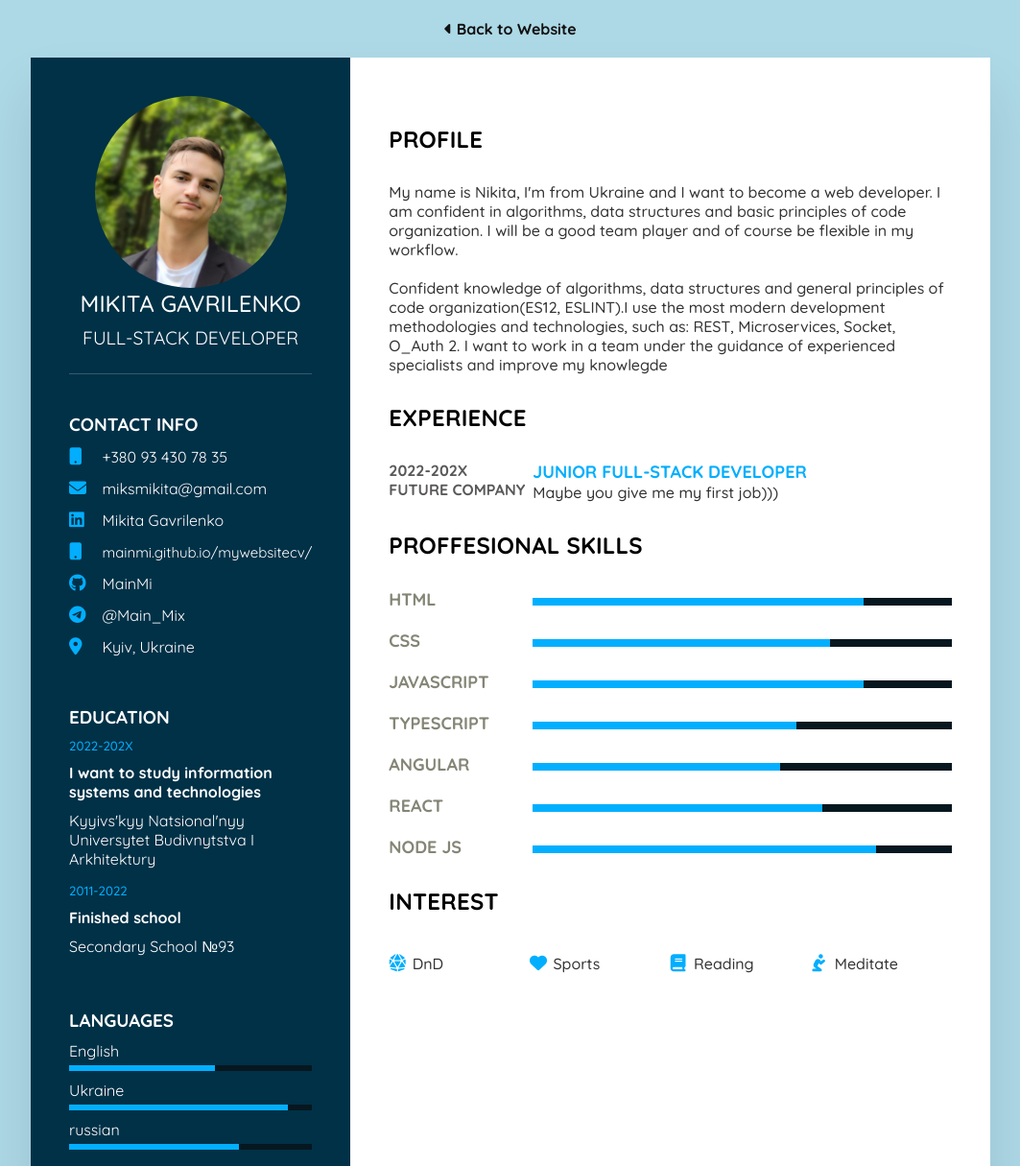
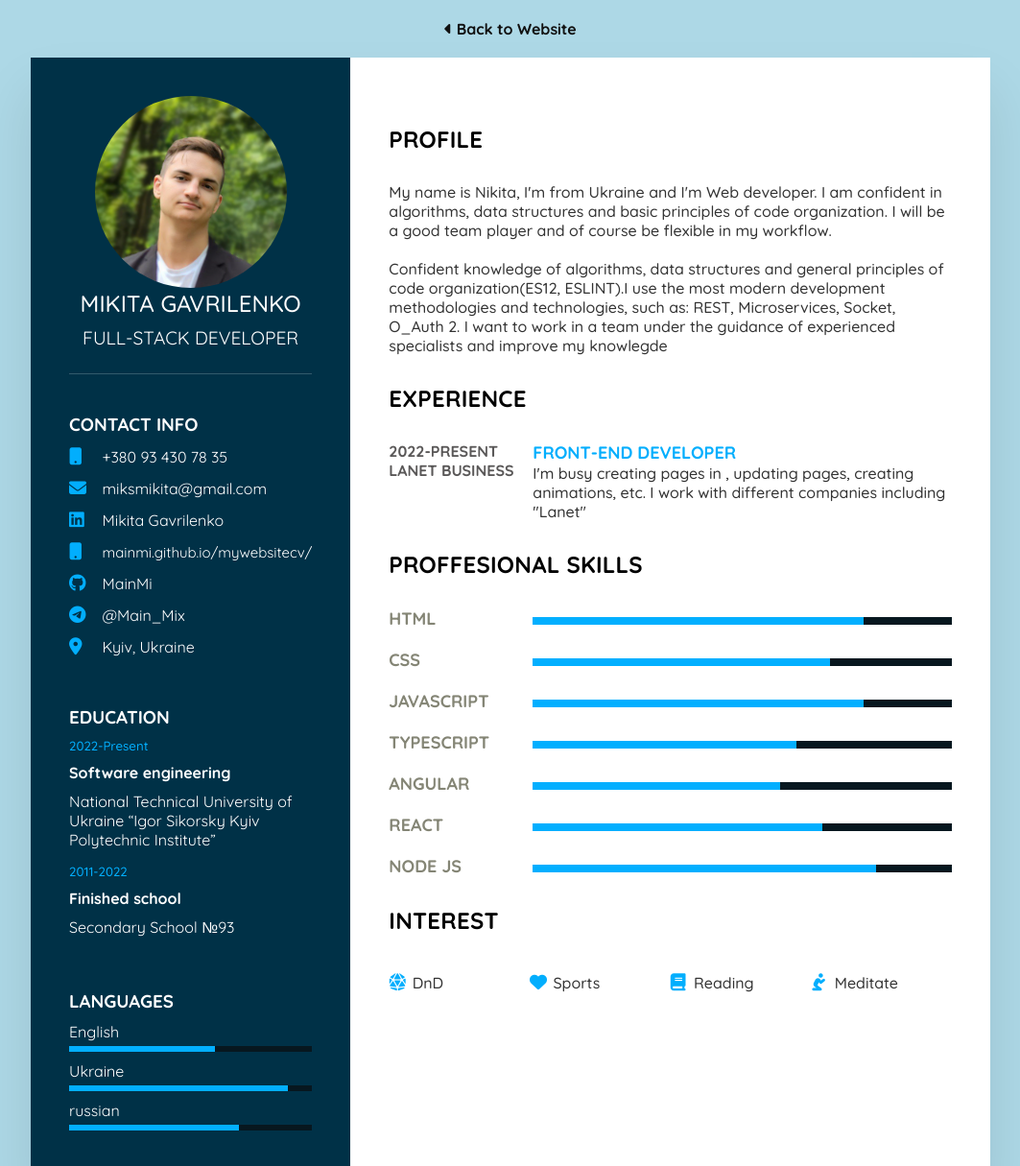
Before and after one commit to MainMi/MyWedsiteAndCV, a plain HTML site: page CV.html in a window 1280 px wide. Shown: the top 1215 px of the page at 96% size, without its empty margins (108-1171 px from the left). Drawn offline with Linux system fonts and the light colour scheme.

Commit message:
add new information

```diff
--- a/CV.html
+++ b/CV.html
@@ -71,9 +71,10 @@
                 <h3 class="title">Education</h3>
                 <ul>
                     <li>
-                        <h5>2022-202X</h5>
-                        <h4>I want to study information systems and technologies</h4>
-                        <h4>Kyyivsʹkyy Natsionalʹnyy Universytet Budivnytstva I Arkhitektury</h4>
+                        <h5>2022-Present</h5>
+                        <h4>Software engineering</h4>
+                        <h4>National Technical University of Ukraine
+                            “Igor Sikorsky Kyiv Polytechnic Institute”</h4>
                     </li>
                     <li>
                         <h5>2011-2022</h5>
@@ -109,18 +110,18 @@
         <div class="rightSide">
             <div class="about">
                 <h2 class="title2">Profile</h2>
-                <p>My name is Nikita, I'm from Ukraine and I want to become a web developer. I am confident in algorithms, data structures and basic principles of code organization. I will be a good team player and of course be flexible in my workflow.<br><br>Confident knowledge of algorithms, data structures and general principles of code organization(ES12, ESLINT).I use the most modern development methodologies and technologies, such as: REST, Microservices, Socket, O_Auth 2. I want to work in a team under the guidance of experienced specialists and improve my knowlegde</p>
+                <p>My name is Nikita, I'm from Ukraine and I'm Web developer. I am confident in algorithms, data structures and basic principles of code organization. I will be a good team player and of course be flexible in my workflow.<br><br>Confident knowledge of algorithms, data structures and general principles of code organization(ES12, ESLINT).I use the most modern development methodologies and technologies, such as: REST, Microservices, Socket, O_Auth 2. I want to work in a team under the guidance of experienced specialists and improve my knowlegde</p>
             </div>
             <div class="about">
                 <h2 class="title2">Experience</h2>
                 <div class="box">
                     <div class="year_company">
-                        <h4>2022-202X</h4>
-                        <h4>Future company</h4>
+                        <h4>2022-Present</h4>
+                        <h4>Lanet business</h4>
                     </div>
                     <div class="textBox">
-                        <h3>Junior Full-Stack Developer</h3>
-                        <h4>Maybe you give me my first job)))</h4>
+                        <h3>Front-end Developer</h3>
+                        <h4>I'm busy creating pages in , updating pages, creating animations, etc. I work with different companies including "Lanet"</h4>
                     </div>
                 </div>
             </div>
```
Also changed, not shown: index.html (+2 -2 lines).
